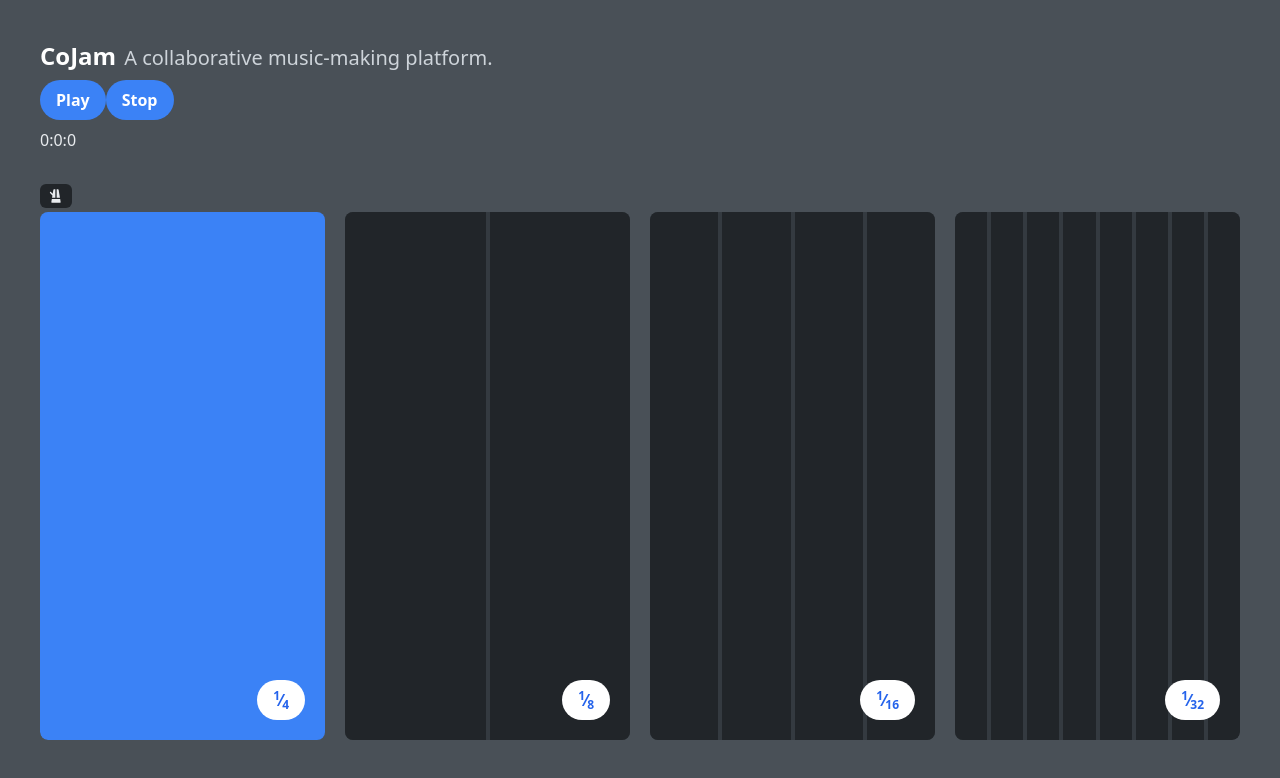
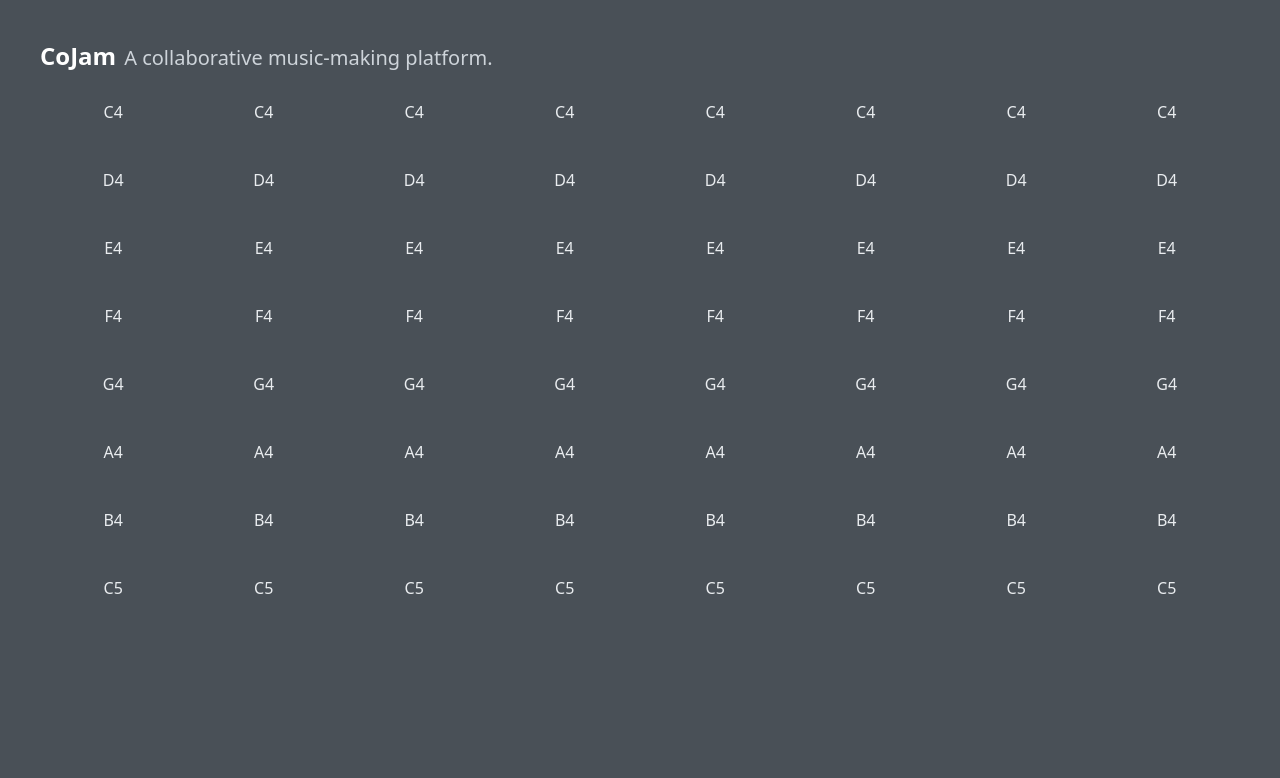
Before and after one commit to forloopcowboy/cojam, a React (Vite) app: page /demo in a window 1280 px wide. Shown: the top 778 px of the page. Built offline with nearby package versions, Linux system fonts and the light colour scheme.

Commit message:
Re-writing sequencer 📝, as previous architecture 🏛 was not working well

```diff
--- a/src/sequencer/Sequencer.tsx
+++ b/src/sequencer/Sequencer.tsx
@@ -1,102 +1,18 @@
-import { getBeatGranularity, Song } from './Song.ts';
-import * as Tone from 'tone';
-import { useState } from 'react';
-import BigButton from '../components/buttons/BigButton.tsx';
-import BeatComponent, { SupportedSubdivisions } from './BeatComponent.tsx';
-import { Time } from 'tone/build/esm/core/type/Units';
+import { Song } from './Song.ts';
+import SequencerGrid from './SequencerGrid.tsx';
+import { Note } from 'tone/build/esm/core/type/NoteUnits';
+import { useRef } from 'react';
 
 function Sequencer(props: { song?: Song }) {
-  const [playState, setPlayingState] = useState<PlayState>({
-    note: '',
-    position: [0, 0, 0],
-  });
-  const [metronomePosition, setMetronomePosition] = useState<SequencerPosition>([0, 0, 0]);
+  const demoNotes: Note[] = useRef<Note[]>(['C4', 'D4', 'E4', 'F4', 'G4', 'A4', 'B4', 'C5']).current;
 
   return (
     <div className="flex h-full w-full flex-col gap-2 text-gray-200">
-      <div>
-        <BigButton
-          onClick={() => {
-            if (!props.song) {
-              return;
-            }
-
-            const synth = new Tone.Synth().toDestination();
-            const songEvents = props.song.sections.flatMap((section) =>
-              section.beats.map((beat) => beat.notes.map((note) => note.note)),
-            );
-
-            // Make sure our finest granularity metronome is running
-            Tone.Transport.scheduleRepeat(() => {
-              setMetronomePosition(
-                (Tone.getTransport().position as string).split(':').map((n) => parseFloat(n)) as SequencerPosition,
-              );
-            }, '32n');
-
-            const seq = new Tone.Sequence(
-              (time, note) => {
-                console.log(time);
-                setPlayingState({
-                  note,
-                  position: (Tone.getTransport().position as string)
-                    .split(':')
-                    .map((n) => parseFloat(n)) as SequencerPosition,
-                });
-                synth.triggerAttackRelease(note, 0.1, time);
-              },
-              songEvents,
-              '4n',
-            ).start(0);
-
-            Tone.Transport.start();
-          }}
-        >
-          Play
-        </BigButton>
-        <BigButton onClick={() => Tone.Transport.stop()}>Stop</BigButton>
-      </div>
-      <div>{metronomePosition.join(':')}</div>
-      <div className="my-5 grid grow grid-cols-4 gap-5 overflow-hidden rounded-md md:rounded-lg">
-        {props.song?.sections.flatMap((section, sectionIndex) =>
-          section.beats.map((beat, beatIndex) => (
-            <BeatComponent
-              key={beatIndex}
-              beat={beat}
-              playPosition={playState.position}
-              metroPosition={metronomePosition}
-              index={beatIndex}
-              size={getBeatGranularity(beat) as SupportedSubdivisions}
-            />
-          )),
-        )}
-      </div>
+      <SequencerGrid notes={demoNotes} />
     </div>
   );
 }
 
-export interface PlayState {
-  note: string;
-  position: SequencerPosition;
-}
-
 export type SequencerPosition = [number, number, number];
 
-function playSong(song: Song, onUpdate?: (time: Time) => void) {
-  const synth = new Tone.Synth().toDestination();
-
-  Tone.Transport.position = '0:0:0';
-
-  Tone.Transport.scheduleRepeat((time) => {
-    onUpdate?.(time);
-  }, '32t');
-
-  song.sections.forEach((section) => {
-    section.beats.forEach((part) => {
-      part.notes.forEach((note) => {
-        synth.triggerAttackRelease(note.note, note.duration, note.start);
-      });
-    });
-  });
-}
-
 export default Sequencer;
--- /dev/null
+++ b/src/sequencer/SequencerGrid.tsx
@@ -0,0 +1,85 @@
+import { Note } from 'tone/build/esm/core/type/NoteUnits';
+import { useEffect, useState } from 'react';
+import classNames from '../utils/class-names.ts';
+
+export interface SequencerGridProps {
+  notes: Note[];
+  columns?: 8 | 16;
+}
+
+/** Renders a sequencer grid, containing specified notes & columns */
+function SequencerGrid(props: SequencerGridProps) {
+  const [grid, setGrid] = useState<NoteGrid>(makeGrid(props.notes, props.columns));
+
+  // Auto sync the grid with the notes prop
+  useEffect(() => {
+    setGrid(makeGrid(props.notes, props.columns));
+  }, [props.columns, props.notes]);
+
+  return (
+    <div className="grid gap-1">
+      {grid.map((row, rowIndex) => (
+        <div
+          key={`${rowIndex}`}
+          className="grid gap-1"
+          style={{
+            gridTemplateColumns: `repeat(${props.columns ?? 8}, minmax(0, 1fr))`,
+          }}
+        >
+          {row.map((block, columnIndex) => (
+            <button
+              key={columnIndex}
+              onClick={() => {
+                const newGrid = [...grid];
+                newGrid[rowIndex][columnIndex].isActive = !block.isActive;
+                setGrid(newGrid);
+              }}
+              className={classNames(
+                'h-full w-full rounded-lg p-5',
+                block.isActive ? 'bg-green-600 hover:bg-green-600/50' : 'bg-gray-600/50 hover:bg-gray-600',
+              )}
+            >
+              {block.note}
+            </button>
+          ))}
+        </div>
+      ))}
+    </div>
+  );
+}
+
+type NoteBlock = {
+  note: Note;
+  isActive: boolean;
+};
+
+type NoteGrid = NoteBlock[][];
+
+/**
+ * Builds a 2D array, where the first dimension represents the rows (notes) of the grid,
+ * and the second dimension represents the columns, mapping to a specific time.
+ * @param notes Notes to be ordered in the grid
+ * @param columns Number of columns in the grid
+ */
+function makeGrid(notes: Note[], columns = 8): NoteGrid {
+  const rows = [];
+
+  for (const note of notes) {
+    const row = [];
+    // each subarray contains multiple objects that have an assigned note
+    // and a boolean to flag whether they are active.
+    // each element in the subarray corresponds to one eighth note.
+    for (let i = 0; i < columns; i++) {
+      row.push({
+        note: note,
+        isActive: false,
+      });
+    }
+    rows.push(row);
+  }
+
+  // we now have 6 rows each containing 8 eighth notes
+  return rows;
+}
+
+export default SequencerGrid;
```
